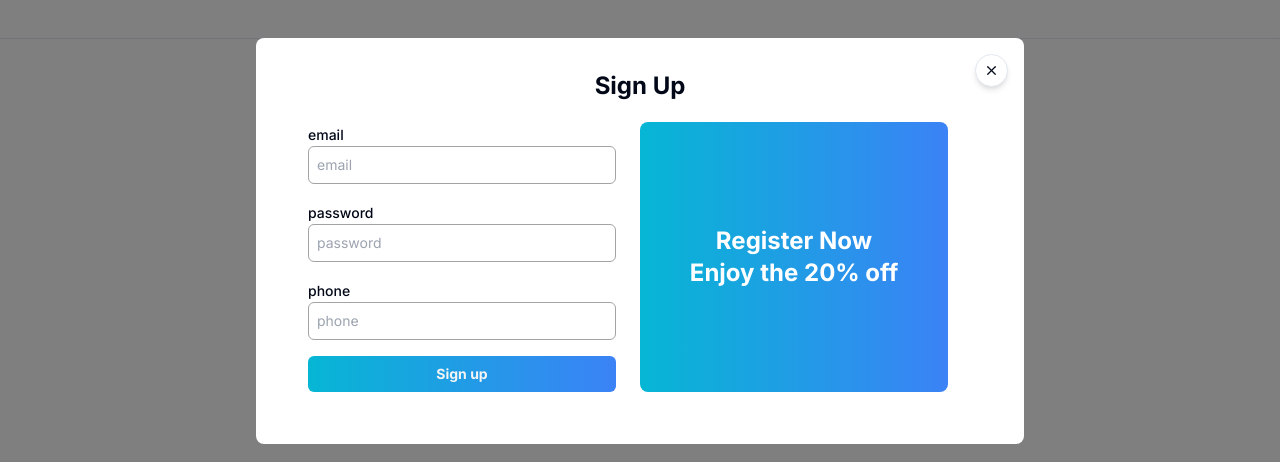
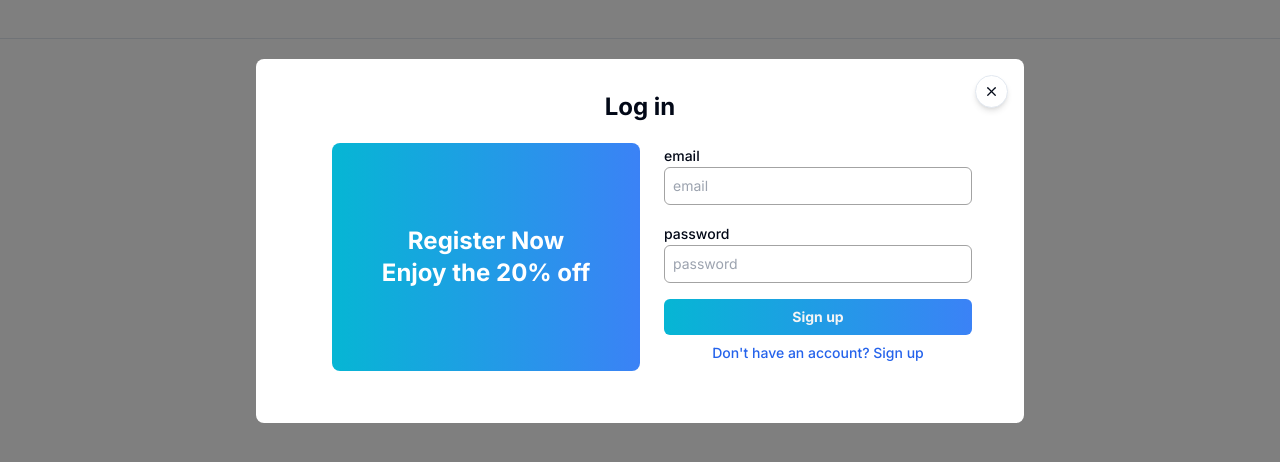
Before and after one commit to Bojackxiang/youtube-store, a Next.js app: page / in a window 1280 px wide. Both pictures are taken after a click on the button "Login / Sign in". Shown: the part 159-621 px from the top of the page. Built offline with nearby package versions, Linux system fonts and the light colour scheme; no server answers.

Commit message:
auth form update

```diff
--- a/app/api/auth/[...nextauth]/route.ts
+++ b/app/api/auth/[...nextauth]/route.ts
@@ -25,6 +25,7 @@ export const authOptions: AuthOptions = {
         phone: { label: 'phone', type: 'text' }
       },
       async authorize(credentials) {
+        console.log("reached here")
         if (!credentials?.email || !credentials?.password) {
           throw new Error('Invalid credentials');
         }
@@ -34,7 +35,6 @@ export const authOptions: AuthOptions = {
           password: credentials.password,
           phone: credentials.phone
         })
-
 
         return {
           id: '',
--- a/components/ui/auth-modal/components/AuthSideInfo.tsx
+++ b/components/ui/auth-modal/components/AuthSideInfo.tsx
@@ -1,12 +1,20 @@
-import React from 'react'
+import React from "react";
 
-const AuthSideInfo = () => {
+interface AuthSideInfoProps {
+  line1text?: string;
+  line2text?: string;
+}
+
+const AuthSideInfo: React.FC<AuthSideInfoProps> = ({
+  line1text = "Register Now",
+  line2text = "Enjoy the 20% off",
+}) => {
   return (
     <div>
-      <h3 className='text-center text-white font-bold text-2xl'>Register Now </h3>
-      <h3 className='text-center text-white font-bold text-2xl'>Enjoy the 20% off</h3>
+      <h3 className="text-center text-white font-bold text-2xl">{line1text}</h3>
+      <h3 className="text-center text-white font-bold text-2xl">{line2text}</h3>
     </div>
-  )
-}
+  );
+};
 
-export default AuthSideInfo
+export default AuthSideInfo;
--- a/components/ui/auth-modal/components/login-form.tsx
+++ b/components/ui/auth-modal/components/login-form.tsx
@@ -0,0 +1,111 @@
+"use client";
+
+import * as z from "zod";
+import { useState } from "react";
+import { useForm } from "react-hook-form";
+import axios from "axios";
+
+import useLoginModal from "@/hooks/use-auth-modal";
+import { Form } from "@/shadcn-components/ui/form";
+import { zodResolver } from "@hookform/resolvers/zod";
+import { Button } from "@/shadcn-components/ui/button";
+import AuthSideInfo from "../components/AuthSideInfo";
+import AuthTitle from "./AuthTitle";
+import InputField from "./InputField";
+import { toast } from "react-hot-toast";
+import { userRegisterRequest } from "@/actions/user-register-request";
+import { useRouter } from "next/navigation";
+
+const formSchema = z.object({
+  email: z.string().min(1),
+  password: z.string().min(1),
+  phone: z.string().min(1),
+});
+
+type LoginFormValues = z.infer<typeof formSchema>;
+type Variant = "LOGIN" | "REGISTER";
+
+interface LoginFormProps {
+  toggleVariant: (event: React.MouseEvent<HTMLButtonElement>) => void;
+}
+
+const LoginForm: React.FC<LoginFormProps> = ({ toggleVariant }) => {
+  const [loading, setLoading] = useState(false);
+  const loginModal = useLoginModal();
+  const router = useRouter();
+
+  const form = useForm<LoginFormValues>({
+    resolver: zodResolver(formSchema),
+    defaultValues: {
+      email: "",
+      password: "",
+    },
+  });
+
+  const onSubmit = async (data: LoginFormValues) => {
+    try {
+      setLoading(true);
+
+      // const response = await userRegisterRequest(data);
+      // if (response) {
+      //   if (!response.success) {
+      //     toast.error(response.message);
+      //   } else {
+      //     toast.success("User has been registered successfully");
+      //     await new Promise((resolve) => setTimeout(resolve, 2000));
+      //     loginModal.onClose();
+      //     router.push("/sign-up-success");
+      //   }
+      // }
+    } catch (error: any) {
+      console.log(error);
+      toast.error(error.message);
+    } finally {
+      setLoading(false);
+    }
+  };
+
+  return (
+    <Form {...form}>
+      <form onSubmit={form.handleSubmit(onSubmit)}>
+        <AuthTitle>Log in</AuthTitle>
+        <div className="flex flex-col sm:flex-row-reverse justify-around p-5">
+          <div className="flex-1">
+            <InputField
+              form={form}
+              fieldName="email"
+              placeholder="email"
+              label="email"
+              loading={loading}
+            />
+            <InputField
+              className="mt-4"
+              form={form}
+              fieldName="password"
+              placeholder="password"
+              label="password"
+              type="password"
+              loading={loading}
+            />
+            <div className="mt-4">
+              <Button className="w-full text-neutral-100 font-bold bg-gradient-to-r to-blue-500 from-cyan-500">
+                Sign up
+              </Button>
+              <Button
+                className="block text-center mx-auto text-blue-600"
+                onClick={toggleVariant}
+              >
+                Don't have an account? Sign up
+              </Button>
+            </div>
+          </div>
+          <div className="mt-6 p-6 sm:p-0 sm:mt-0 flex-1 flex justify-center items-center sm:mx-6 rounded-lg bg-gradient-to-r from-cyan-500 to-blue-500">
+            <AuthSideInfo />
+          </div>
+        </div>
+      </form>
+    </Form>
+  );
+};
+
+export default LoginForm;
--- a/components/ui/auth-modal/components/signn-up-form.tsx
+++ b/components/ui/auth-modal/components/signn-up-form.tsx
@@ -23,9 +23,12 @@ const formSchema = z.object({
 });
 
 type LoginFormValues = z.infer<typeof formSchema>;
-type Variant = "LOGIN" | "REGISTER";
 
-const SignUpForm = () => {
+interface SignUpFormProps {
+  toggleVariant: (event: React.MouseEvent<HTMLButtonElement>) => void;
+}
+
+const SignUpForm: React.FC<SignUpFormProps> = ({ toggleVariant }) => {
   const [loading, setLoading] = useState(false);
   const loginModal = useLoginModal();
   const router = useRouter();
@@ -93,12 +96,17 @@ const SignUpForm = () => {
               label="phone"
               loading={loading}
             />
-
             <div className="mt-4">
               <Button className="w-full text-neutral-100 font-bold bg-gradient-to-r to-blue-500 from-cyan-500">
                 Sign up
               </Button>
             </div>
+            <Button
+              className="block text-center mx-auto text-blue-600"
+              onClick={toggleVariant}
+            >
+              Already have an account? Login
+            </Button>
           </div>
           <div className="mt-6 p-6 sm:p-0 sm:mt-0 flex-1 flex justify-center items-center sm:mx-6 rounded-lg bg-gradient-to-r from-cyan-500 to-blue-500">
             <AuthSideInfo />
--- a/components/ui/auth-modal/index.tsx
+++ b/components/ui/auth-modal/index.tsx
@@ -6,6 +6,7 @@ import { useState } from "react";
 import Modal from "@/components/helpers/modal";
 import useLoginModal from "@/hooks/use-auth-modal";
 import SignUpForm from "./components/signn-up-form";
+import LoginForm from "./components/login-form";
 
 const formSchema = z.object({
   email: z.string().min(1),
@@ -19,10 +20,23 @@ const LoginModal = () => {
   const loginModal = useLoginModal();
   const [variant, setVariant] = useState<Variant>("LOGIN");
 
+  const toggleVariant = (event: React.MouseEvent<HTMLButtonElement>) => {
+    event.preventDefault();
+    if (variant === "LOGIN") {
+      setVariant("REGISTER");
+    } else {
+      setVariant("LOGIN");
+    }
+  };
+
   return (
     <Modal open={loginModal.isOpen} onClose={loginModal.onClose}>
       <div className="w-full">
-        <SignUpForm />
+        {variant === "LOGIN" ? (
+          <LoginForm toggleVariant={toggleVariant} />
+        ) : (
+          <SignUpForm toggleVariant={toggleVariant} />
+        )}
       </div>
     </Modal>
   );
```
